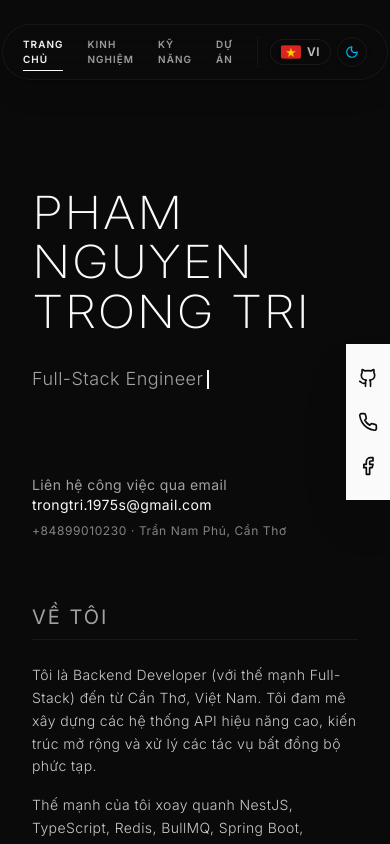
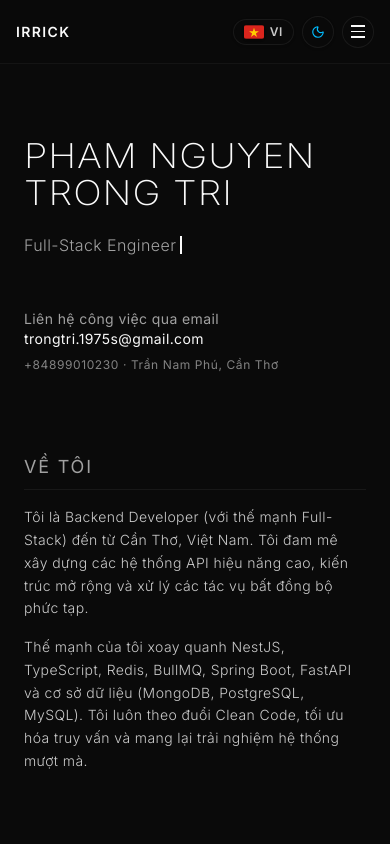
Before and after one commit to icrRick/irrick_portfolio, a Next.js app: page / in a window 390 px wide. Built offline with nearby package versions, Linux system fonts and the light colour scheme.

Commit message:
responsive mobile

```diff
--- a/app/globals.css
+++ b/app/globals.css
@@ -2,7 +2,7 @@
 @import "tw-animate-css";
 @import "shadcn/tailwind.css";
 
-@custom-variant dark (&:is(.dark *));
+@custom-variant dark (&:is(.dark, .dark *));
 
 @theme inline {
   --color-background: var(--background);
--- a/app/layout.tsx
+++ b/app/layout.tsx
@@ -139,8 +139,8 @@ export default function RootLayout({
             {/* Left Side: Navigation Menu */}
             <Navigation />
 
-            {/* Right Side: Social Tab */}
-            <div className="fixed right-0 top-1/2 -translate-y-1/2 z-40 bg-foreground text-background py-6 px-3 flex flex-col items-center gap-6 shadow-2xl">
+            {/* Right Side: Social Tab (Desktop only) */}
+            <div className="fixed right-0 top-1/2 -translate-y-1/2 z-40 bg-foreground text-background py-6 px-3 hidden md:flex flex-col items-center gap-6 shadow-2xl">
               <a href="https://github.com/icrRick" target="_blank" rel="noopener noreferrer" className="hover:opacity-70 transition-opacity" aria-label="GitHub Profile">
                 <GithubIcon className="w-5 h-5" />
               </a>
--- a/app/page.tsx
+++ b/app/page.tsx
@@ -18,20 +18,20 @@ export default function HomePage() {
     <div className="w-full flex flex-col pointer-events-auto">
 
       {/* SECTION: HOME */}
-      <section id="home" className="w-full min-h-[100dvh] flex items-center p-8 pt-40 md:pt-4 md:pl-28 lg:pl-40 xl:pl-56 relative z-10">
-        <div className="flex flex-col md:flex-row w-full max-w-7xl mx-auto gap-16 xl:gap-28 items-center md:items-start justify-between">
+      <section id="home" className="w-full min-h-[100dvh] flex items-center px-6 py-12 pt-24 md:p-8 md:pt-4 md:pl-28 lg:pl-40 xl:pl-56 relative z-10">
+        <div className="flex flex-col md:flex-row w-full max-w-7xl mx-auto gap-12 md:gap-16 xl:gap-28 items-center md:items-start justify-between">
 
           {/* Left Side: Huge Name & Rotating Title */}
-          <div className="flex flex-col flex-1 mt-6 md:mt-16">
-            <h1 className="font-heading font-extralight text-5xl sm:text-6xl md:text-7xl lg:text-[6.5rem] leading-[1.08] tracking-wide uppercase transform scale-x-[1.05] scale-y-[0.95] origin-left w-fit flex flex-col">
+          <div className="flex flex-col flex-1 mt-4 md:mt-16 w-full">
+            <h1 className="font-heading font-extralight text-4xl sm:text-6xl md:text-7xl lg:text-[6.5rem] leading-[1.08] tracking-wide uppercase transform scale-x-[1.05] scale-y-[0.95] origin-left w-fit flex flex-col">
               <AnimatedLetters text="PHAM NGUYEN" />
               <AnimatedLetters text="TRONG TRI" delay={0.55} />
             </h1>
-            <div className="mt-6 md:mt-8 text-lg md:text-2xl font-light text-muted-foreground tracking-wide h-[32px] flex items-center">
+            <div className="mt-4 md:mt-8 text-base sm:text-lg md:text-2xl font-light text-muted-foreground tracking-wide h-[32px] flex items-center">
               <RotatingTypingText texts={roleTitles} />
             </div>
 
-            <BlurFade delay={1.4} className="mt-20 md:mt-32 xl:mt-48">
+            <BlurFade delay={1.4} className="mt-12 md:mt-32 xl:mt-48">
               <div className="flex flex-col gap-1 text-sm text-muted-foreground">
                 <p>
                   {t(tr.home.contact, language)}{" "}
@@ -47,9 +47,9 @@ export default function HomePage() {
           </div>
 
           {/* Right Side: About Me */}
-          <div className="w-full md:w-80 lg:w-96 shrink-0 md:mt-96">
+          <div className="w-full md:w-80 lg:w-96 shrink-0 mt-8 md:mt-96">
             <SlideUpStagger delay={1.6}>
-              <h2 className="text-xl font-normal tracking-widest uppercase mb-6 pb-2 border-b border-border/50 text-muted-foreground">
+              <h2 className="text-lg md:text-xl font-normal tracking-widest uppercase mb-4 md:mb-6 pb-2 border-b border-border/50 text-muted-foreground">
                 {t(tr.home.aboutTitle, language)}
               </h2>
               <p className="text-sm md:text-base leading-relaxed text-foreground/80 font-light mb-4">
@@ -64,7 +64,7 @@ export default function HomePage() {
       </section>
 
       {/* SECTION: EXPERIENCE */}
-      <section id="experience" className="w-full min-h-[90dvh] flex items-center p-8 pt-32 md:pt-12 md:pl-28 lg:pl-40 xl:pl-56 relative z-10">
+      <section id="experience" className="w-full min-h-[90dvh] flex items-center px-6 py-12 pt-20 md:p-8 md:pt-12 md:pl-28 lg:pl-40 xl:pl-56 relative z-10">
         <div className="w-full max-w-7xl mx-auto flex flex-col">
           <BlurFade>
             <div className="mb-12">
@@ -158,7 +158,7 @@ export default function HomePage() {
       </section>
 
       {/* SECTION: SKILL */}
-      <section id="skill" className="w-full min-h-[100dvh] flex items-center p-8 pt-32 md:pt-12 md:pl-28 lg:pl-40 xl:pl-56 relative z-10">
+      <section id="skill" className="w-full min-h-[100dvh] flex items-center px-6 py-12 pt-20 md:p-8 md:pt-12 md:pl-28 lg:pl-40 xl:pl-56 relative z-10">
         <div className="w-full max-w-7xl mx-auto flex flex-col">
           <BlurFade>
             <div className="mb-14">
@@ -281,7 +281,7 @@ export default function HomePage() {
       </section>
 
       {/* SECTION: PROJECT */}
-      <section id="project" className="w-full relative z-10 px-8 md:pl-28 lg:pl-40 xl:pl-56">
+      <section id="project" className="w-full relative z-10 px-6 py-12 pt-16 md:p-8 md:pt-20 md:pl-28 lg:pl-40 xl:pl-56">
         <ProjectShowcase />
       </section>
 
--- a/components/navigation.tsx
+++ b/components/navigation.tsx
@@ -1,20 +1,24 @@
 "use client";
 
 import { useEffect, useState } from "react";
+import Link from "next/link";
+import { motion, AnimatePresence } from "framer-motion";
 import { ThemeToggle } from "@/components/theme-toggle";
 import { LanguageToggle } from "@/components/language-toggle";
+import { GithubIcon, PhoneIcon, FacebookIcon } from "@/components/icons";
 import { useLanguage } from "@/lib/language-context";
 import { translations, t } from "@/lib/translations";
 
 export function Navigation() {
   const [activeSection, setActiveSection] = useState("home");
+  const [isOpen, setIsOpen] = useState(false);
   const { language } = useLanguage();
 
   const navItems = [
-    { id: "home",       label: t(translations.nav.home,       language) },
-    { id: "experience", label: t(translations.nav.experience, language) },
-    { id: "skill",      label: t(translations.nav.skill,      language) },
-    { id: "project",    label: t(translations.nav.project,    language) },
+    { id: "home",       number: "01", label: t(translations.nav.home,       language) },
+    { id: "experience", number: "02", label: t(translations.nav.experience, language) },
+    { id: "skill",      number: "03", label: t(translations.nav.skill,      language) },
+    { id: "project",    number: "04", label: t(translations.nav.project,    language) },
   ];
 
   useEffect(() => {
@@ -50,8 +54,20 @@ export function Navigation() {
     };
   }, []);
 
+  // Close mobile menu on resize to desktop
+  useEffect(() => {
+    const handleResize = () => {
+      if (window.innerWidth >= 768) {
+        setIsOpen(false);
+      }
+    };
+    window.addEventListener("resize", handleResize);
+    return () => window.removeEventListener("resize", handleResize);
+  }, []);
+
   const handleClick = (e: React.MouseEvent<HTMLAnchorElement>, id: string) => {
     e.preventDefault();
+    setIsOpen(false);
     const element = document.getElementById(id);
     if (element) {
       element.scrollIntoView({ behavior: "smooth" });
@@ -59,7 +75,131 @@ export function Navigation() {
   };
 
   return (
-    <nav className="fixed top-6 left-1/2 -translate-x-1/2 md:left-12 md:top-1/2 md:-translate-y-1/2 md:translate-x-0 z-50 flex flex-row md:flex-col gap-6 md:gap-6 text-[10px] md:text-xs font-semibold tracking-widest text-muted-foreground uppercase pointer-events-auto bg-background/80 md:bg-transparent backdrop-blur-md md:backdrop-blur-none px-5 py-3 md:px-0 md:py-0 rounded-full md:rounded-none border border-border/50 md:border-none shadow-xl md:shadow-none">
+    <>
+      {/* ============================================================ */}
+      {/* MOBILE TOP HEADER (Fixed clean bar on mobile screens)        */}
+      {/* ============================================================ */}
+      <header className="md:hidden fixed top-0 left-0 right-0 z-50 h-16 px-4 sm:px-6 flex items-center justify-between bg-background/85 backdrop-blur-md border-b border-border/40">
+        {/* Brand Logo */}
+        <Link
+          href="/"
+          onClick={(e) => handleClick(e, "home")}
+          className="text-sm font-semibold tracking-widest uppercase hover:opacity-70 transition-opacity"
+        >
+          irrick
+        </Link>
+
+        {/* Action Controls: Language + Theme + Hamburger */}
+        <div className="flex items-center gap-2 sm:gap-2.5">
+          <LanguageToggle />
+          <ThemeToggle />
+
+          {/* Animated Hamburger Button */}
+          <button
+            onClick={() => setIsOpen((prev) => !prev)}
+            aria-label={isOpen ? "Close Menu" : "Open Menu"}
+            className="w-8 h-8 rounded-full border border-border/60 bg-background/50 flex flex-col items-center justify-center gap-1 hover:border-foreground/40 transition-colors cursor-pointer"
+          >
+            <span
+              className={`w-3.5 h-[1.5px] bg-foreground transition-all duration-300 ${
+                isOpen ? "rotate-45 translate-y-[5.5px]" : ""
+              }`}
+            />
+            <span
+              className={`w-3.5 h-[1.5px] bg-foreground transition-all duration-300 ${
+                isOpen ? "opacity-0" : ""
+              }`}
+            />
+            <span
+              className={`w-3.5 h-[1.5px] bg-foreground transition-all duration-300 ${
+                isOpen ? "-rotate-45 -translate-y-[5.5px]" : ""
+              }`}
+            />
+          </button>
+        </div>
+      </header>
+
+      {/* ============================================================ */}
+      {/* MOBILE SLIDING DRAWER OVERLAY                                */}
+      {/* ============================================================ */}
+      <AnimatePresence>
+        {isOpen && (
+          <motion.div
+            initial={{ opacity: 0, y: -16 }}
+            animate={{ opacity: 1, y: 0 }}
+            exit={{ opacity: 0, y: -16 }}
+            transition={{ duration: 0.22, ease: "easeOut" }}
+            className="md:hidden fixed inset-0 top-16 z-40 bg-background/95 backdrop-blur-xl flex flex-col justify-between p-6 sm:p-8 border-b border-border/40 overflow-y-auto"
+          >
+            {/* Nav Links */}
+            <div className="flex flex-col gap-4 pt-2">
+              {navItems.map((item, idx) => {
+                const isActive = activeSection === item.id;
+                return (
+                  <motion.a
+                    key={item.id}
+                    href={`#${item.id}`}
+                    onClick={(e) => handleClick(e, item.id)}
+                    initial={{ opacity: 0, x: -16 }}
+                    animate={{ opacity: 1, x: 0 }}
+                    transition={{ delay: idx * 0.05 + 0.03 }}
+                    className={`flex items-center justify-between py-3 border-b border-border/30 transition-colors ${
+                      isActive ? "text-foreground font-medium" : "text-muted-foreground hover:text-foreground"
+                    }`}
+                  >
+                    <div className="flex items-baseline gap-3">
+                      <span className="font-mono text-xs text-primary">{item.number}</span>
+                      <span className="text-lg font-light tracking-wider uppercase">{item.label}</span>
+                    </div>
+                    {isActive && (
+                      <span className="w-2 h-2 rounded-full bg-primary" />
+                    )}
+                  </motion.a>
+                );
+              })}
+            </div>
+
+            {/* Bottom Info & Socials inside drawer */}
+            <div className="flex flex-col gap-4 pt-6 border-t border-border/30 mt-auto">
+              <div className="flex items-center justify-between">
+                <span className="text-xs text-muted-foreground font-light">Pham Nguyen Trong Tri</span>
+                <div className="flex items-center gap-3">
+                  <a
+                    href="https://github.com/icrRick"
+                    target="_blank"
+                    rel="noopener noreferrer"
+                    className="p-2 rounded-full border border-border/60 hover:text-primary transition-colors"
+                    aria-label="GitHub"
+                  >
+                    <GithubIcon className="w-4 h-4" />
+                  </a>
+                  <a
+                    href="tel:+84899010230"
+                    className="p-2 rounded-full border border-border/60 hover:text-primary transition-colors"
+                    aria-label="Phone"
+                  >
+                    <PhoneIcon className="w-4 h-4" />
+                  </a>
+                  <a
+                    href="https://facebook.com/irrickk"
+                    target="_blank"
+                    rel="noopener noreferrer"
+                    className="p-2 rounded-full border border-border/60 hover:text-primary transition-colors"
+                    aria-label="Facebook"
+                  >
+                    <FacebookIcon className="w-4 h-4" />
+                  </a>
+                </div>
+              </div>
+            </div>
+          </motion.div>
+        )}
+      </AnimatePresence>
+
+      {/* ============================================================ */}
+      {/* DESKTOP VERTICAL NAVIGATION (Left side on desktop)          */}
+      {/* ============================================================ */}
+      <nav className="hidden md:flex fixed left-12 top-1/2 -translate-y-1/2 z-50 flex-col gap-6 text-xs font-semibold tracking-widest text-muted-foreground uppercase pointer-events-auto">
         {navItems.map((item) => {
           const isActive = activeSection === item.id;
 
@@ -82,12 +222,7 @@ export function Navigation() {
             </a>
           );
         })}
-
-      {/* Theme Toggle + Language Toggle (Mobile Only) */}
-      <div className="md:hidden border-l border-border/50 pl-3 ml-auto flex items-center gap-1.5">
-        <LanguageToggle />
-        <ThemeToggle />
-      </div>
       </nav>
+    </>
   );
 }
--- a/components/theme-toggle.tsx
+++ b/components/theme-toggle.tsx
@@ -5,18 +5,40 @@ import { Moon, Sun } from "lucide-react";
 import { useTheme } from "next-themes";
 
 export function ThemeToggle() {
-  const { theme, setTheme } = useTheme();
+  const { theme, resolvedTheme, setTheme } = useTheme();
+  const [mounted, setMounted] = React.useState(false);
+
+  React.useEffect(() => {
+    setMounted(true);
+  }, []);
+
+  const toggleTheme = () => {
+    // Check actual active theme (resolvedTheme handles system dark/light correctly)
+    const currentTheme = resolvedTheme || theme;
+    const nextTheme = currentTheme === "dark" ? "light" : "dark";
+    setTheme(nextTheme);
+  };
+
+  const isDark = mounted ? (resolvedTheme === "dark" || (!resolvedTheme && theme === "dark")) : true;
 
   return (
     <button
-      onClick={() => setTheme(theme === "light" ? "dark" : "light")}
+      onClick={toggleTheme}
       aria-label="Toggle theme"
-      className="group flex items-center justify-center rounded-full border border-border/60 bg-background/50 h-[30px] w-[30px] hover:border-foreground/40 hover:bg-background transition-all duration-200 shadow-sm backdrop-blur-sm relative overflow-hidden"
+      className="group flex items-center justify-center rounded-full border border-border/60 bg-background/50 h-8 w-8 hover:border-foreground/40 hover:bg-background transition-all duration-200 shadow-sm backdrop-blur-sm relative overflow-hidden cursor-pointer"
     >
       {/* Sun — visible in light mode */}
-      <Sun className="h-3.5 w-3.5 rotate-0 scale-100 transition-all duration-300 dark:-rotate-90 dark:scale-0 text-amber-500 group-hover:text-amber-400" />
+      <Sun
+        className={`h-3.5 w-3.5 transition-all duration-300 ${
+          isDark ? "rotate-90 scale-0 opacity-0" : "rotate-0 scale-100 opacity-100"
+        } text-amber-500 group-hover:text-amber-400`}
+      />
       {/* Moon — visible in dark mode */}
-      <Moon className="absolute h-3.5 w-3.5 rotate-90 scale-0 transition-all duration-300 dark:rotate-0 dark:scale-100 text-sky-400 group-hover:text-sky-300" />
+      <Moon
+        className={`absolute h-3.5 w-3.5 transition-all duration-300 ${
+          isDark ? "rotate-0 scale-100 opacity-100" : "-rotate-90 scale-0 opacity-0"
+        } text-sky-400 group-hover:text-sky-300`}
+      />
       <span className="sr-only">Toggle theme</span>
     </button>
   );
```
Lines whose indentation alone changed are shown as unchanged.
